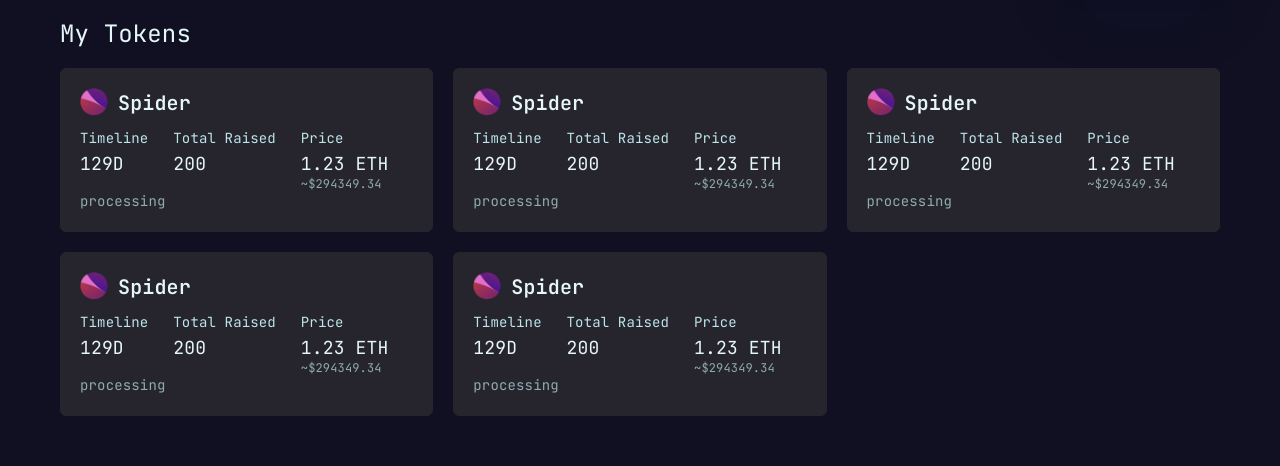
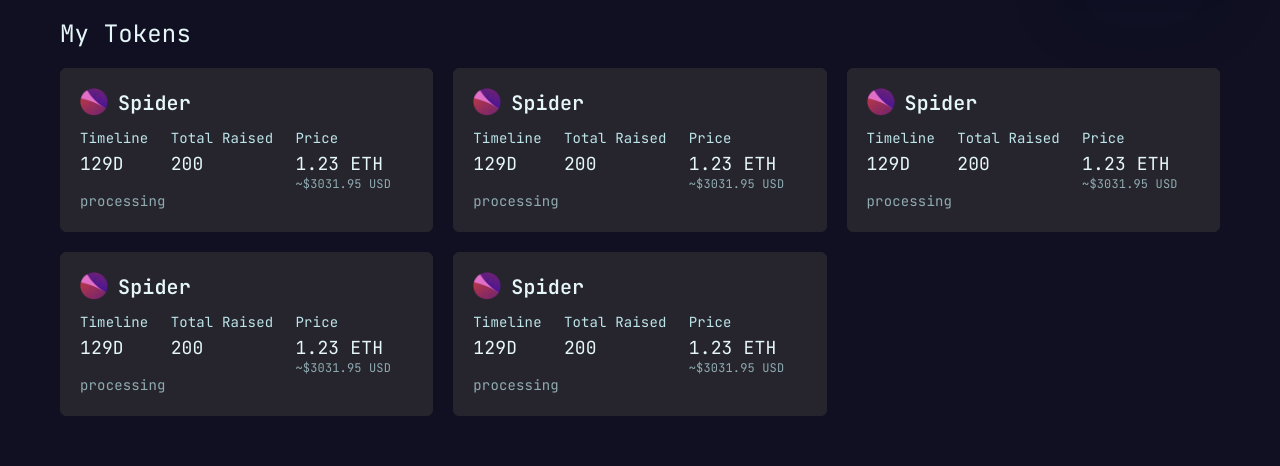
Before and after one commit to YexLabs/Yex-Labs, a Next.js app: page /dreampad in a window 1280 px wide. Shown: the part 184-650 px from the top of the page. Built offline with nearby package versions, Linux system fonts and the light colour scheme; no server answers.

Commit message:
tweak usd

```diff
--- a/app/components/Token.module.css
+++ b/app/components/Token.module.css
@@ -5,8 +5,7 @@
   border: 1px solid var(--bg-secondary);
   border-radius: 6px;
   width: calc(33.33% - 20px);
-  min-width: 250px;
-  max-width: 500px;
+  min-width: 300px;
   transition: all ease-in 0.01s;
 }
 
@@ -15,13 +14,13 @@
     border: 1px solid var(--text-secondary);
 }
 
-@media only screen and (max-width: 1000px) and (min-width: 700px) {
+@media only screen and (max-width: 1150px) and (min-width: 800px) {
     .container {
         width: calc(50% - 20px);
     }
 }
 
-@media only screen and (max-width: 699px) {
+@media only screen and (max-width: 799px) {
     .container {
         width: calc(100% - 20px);
     }
--- a/app/components/Token.tsx
+++ b/app/components/Token.tsx
@@ -22,21 +22,21 @@ export default function Token({ token }: { token: any }) {
                     Timeline
                 </div>
                 <div className={TokenStyles.gridValue} style={{ gridColumn: '1 / span 1', gridRow: '2 / span 1' }}>
-                    129D
+                    {token.timeline}D
                 </div>
                 <div className={TokenStyles.gridLabel} style={{ gridColumn: '2 / span 1', gridRow: '1 / span 1' }}>
                    Total Raised
                 </div>
                 <div className={TokenStyles.gridValue} style={{ gridColumn: '2 / span 1', gridRow: '2 / span 1' }}>
-                    200
+                    {token.totalRaised}
                 </div>
                 <div className={TokenStyles.gridLabel} style={{ gridColumn: '3 / span 1', gridRow: '1 / span 1' }}>
                     Price
                 </div>
                 <div className={TokenStyles.gridValue} style={{ gridColumn: '3 / span 1', gridRow: '2 / span 1' }}>
-                    1.23 ETH<br></br>
+                    {token.price} ETH<br></br>
                     <span style={{ color: 'var(--text-secondary)', opacity: 0.7, fontSize: '12px' }}>
-                        ~$294349.34
+                        ~${token.price * 2465} USD
                     </span>
                 </div>
             </div>
```
